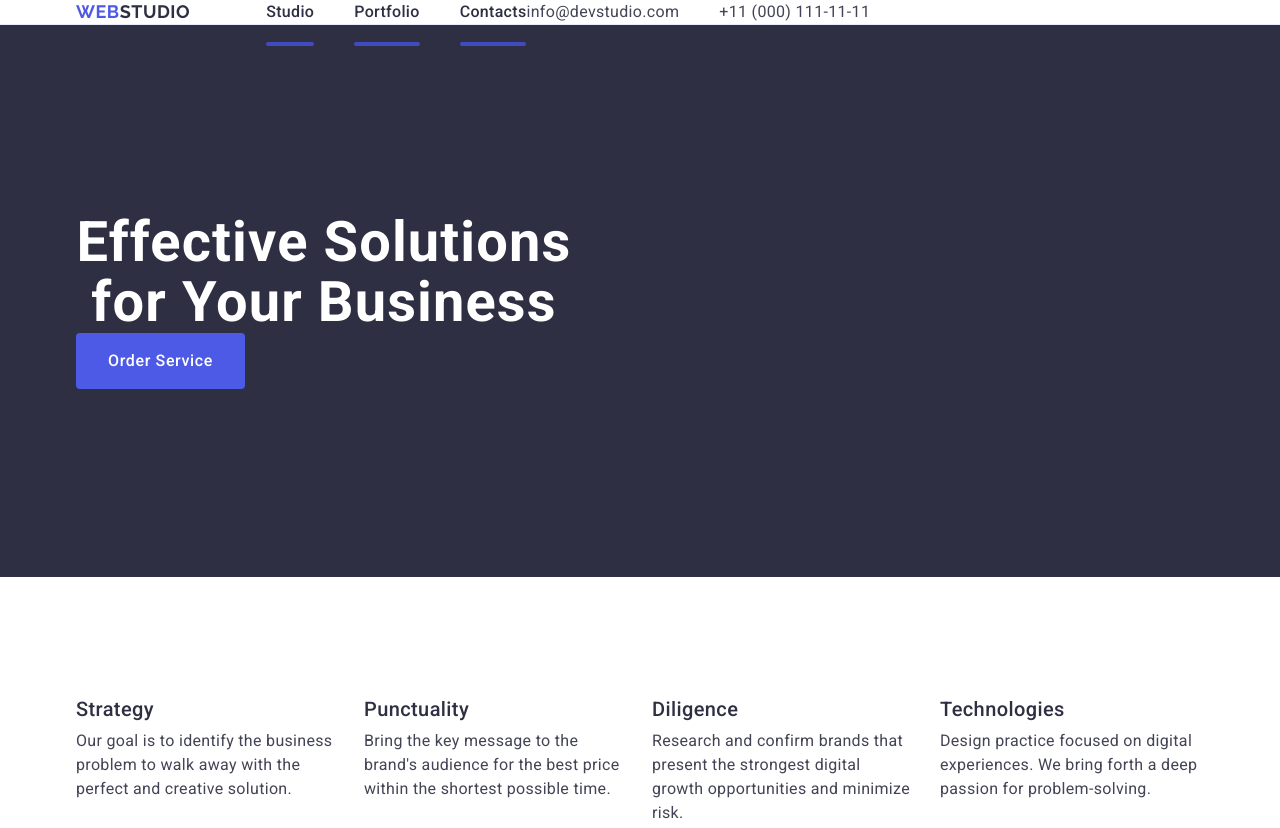
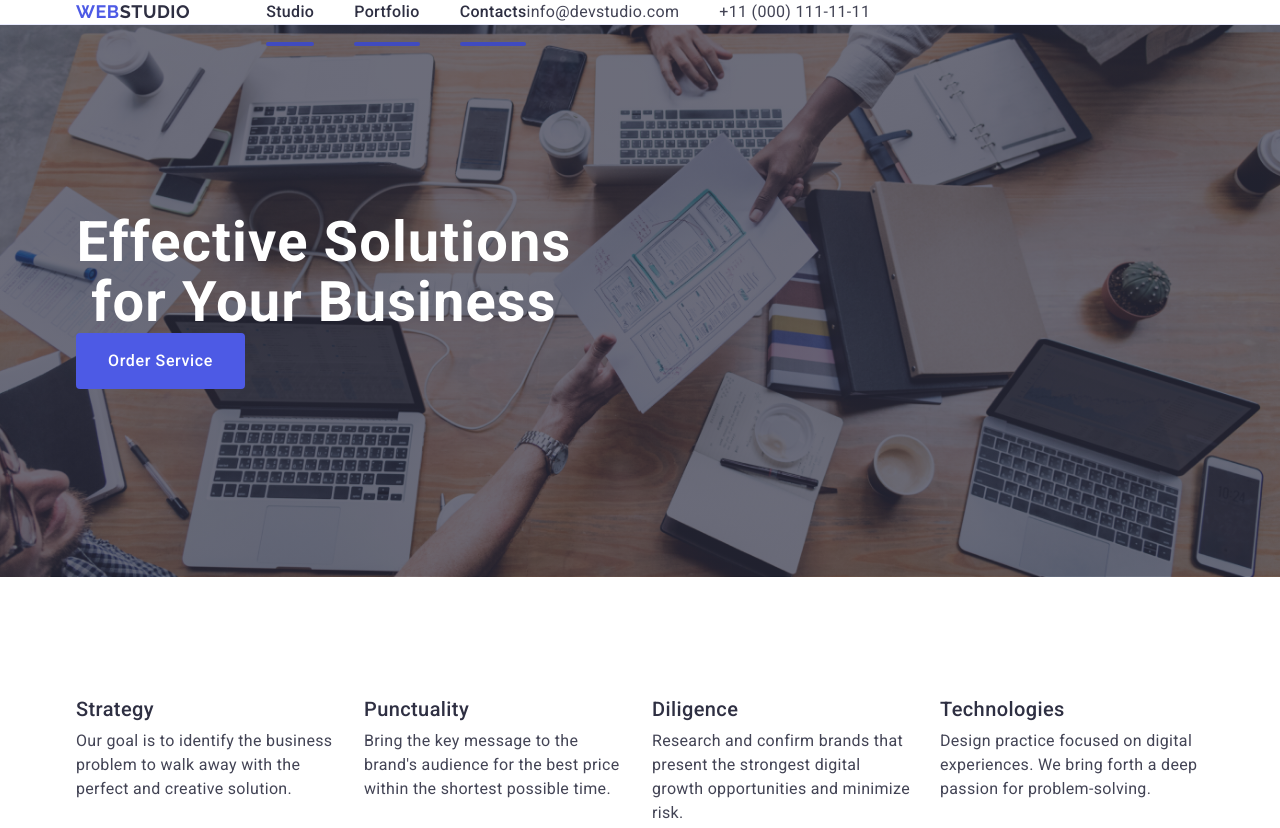
Before and after one commit to ArturIvanyta/goit-markup-hw-04, a plain HTML site: page index.html in a window 1280 px wide. Shown: the top 828 px of the page. Drawn offline with nearby package versions, Linux system fonts and the light colour scheme.

Commit message:
section one

```diff
--- a/css/style.css
+++ b/css/style.css
@@ -71,13 +71,11 @@ a {
   font-size: 16px;
   line-height: 1.5;
   letter-spacing: 0.02em;
-  color: #2e2f42;
   padding: 24px 0;
 }
 .nuv-link::after {
   width: 100%;
   content: "";
-
   position: absolute;
   left: 0;
   bottom: -1px;
@@ -116,6 +114,15 @@ a {
 .section-one {
   background: #2e2f42;
   padding: 188px 0;
+  max-width: 1440px;
+  background-repeat: no-repeat;
+  background-position: center;
+  background-size: cover;
+  background-image: linear-gradient(
+      rgba(46, 47, 66, 0.7),
+      rgba(46, 47, 66, 0.7)
+    ),
+    url(../images/img-name.jpg);
 }
 .main-title {
   font-weight: 700;
@@ -138,6 +145,7 @@ a {
   min-width: 169px;
   height: 56px;
   border: none;
+  transition: background-color 250ms cubic-bezier(0.4, 0, 0.2, 1);
   border-radius: 4px;
 }
 .order-button:hover {
```
Also changed, not shown: images/img-name.jpg (added).
